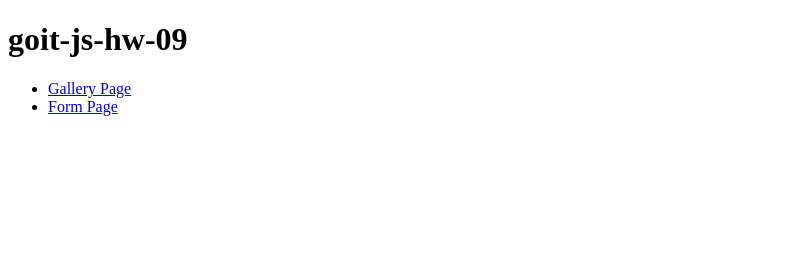
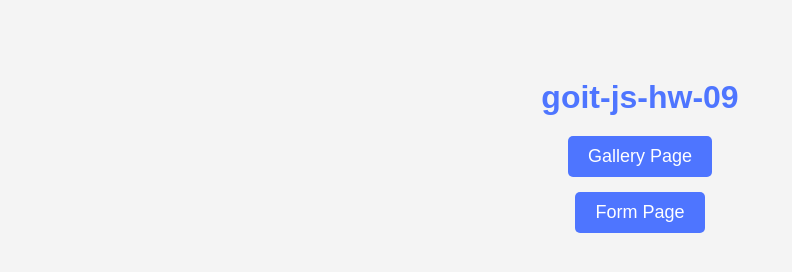
Before and after one commit to HolovchukNatalia/goit-js-hw-09, a plain HTML site: page index.html in a window 1280 px wide. Shown: the whole page, without its empty margins (0-792 px from the left). Drawn offline with Linux system fonts and the light colour scheme.

Commit message:
Deploying to gh-pages from @ HolovchukNatalia/goit-js-hw-09@6fb9c183366bcac4c98cafb60883d39a1da2dc4d 🚀

```diff
--- a/index.html
+++ b/index.html
@@ -6,10 +6,49 @@
     <title>Document</title>
   </head>
   <body>
+    <style>
+      body {
+        font-family: 'Montserrat', sans-serif;
+        background-color: #f4f4f4;
+        color: #333;
+        text-align: center;
+        padding: 50px;
+      }
+
+      h1 {
+        font-size: 32px;
+        color: #4e75ff;
+        margin-bottom: 20px;
+      }
+
+      ul {
+        list-style: none;
+        padding: 0;
+      }
+
+      li {
+        margin-bottom: 15px;
+      }
+
+      a {
+        text-decoration: none;
+        background-color: #4e75ff;
+        color: white;
+        padding: 10px 20px;
+        border-radius: 5px;
+        font-size: 18px;
+        transition: background-color 0.3s ease;
+        display: inline-block;
+      }
+
+      a:hover {
+        background-color: #3949ab;
+      }
+    </style>
     <h1>goit-js-hw-09</h1>
     <ul>
       <li><a href="./public/1-gallery.html">Gallery Page</a></li>
-      <li><a href="./2-form.html">Form Page</a></li>
+      <li><a href="./public/2-form.html">Form Page</a></li>
     </ul>
   </body>
 </html>
```
Also changed, not shown: 1-gallery.html (+2 -2 lines), 2-form.html (+1 -0 lines).
